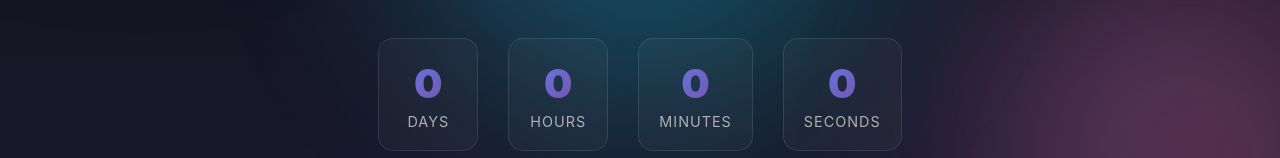
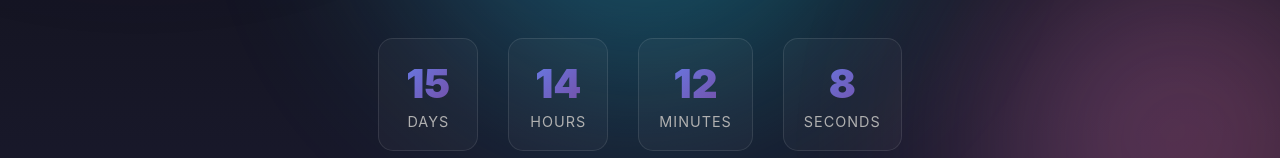
Before and after one commit to winnie14742/afore-hackathon, a Next.js app: page / in a window 1280 px wide. Shown: the part 551-709 px from the top of the page. Built offline with nearby package versions, Linux system fonts and the light colour scheme.

Commit message:
Update page.js

```diff
--- a/app/page.js
+++ b/app/page.js
@@ -13,7 +13,7 @@ export default function Home() {
 
   useEffect(() => {
     const updateCountdown = () => {
-      const eventDate = new Date('2025-03-01T09:00:00').getTime();
+      const eventDate = new Date('2025-08-23T09:00:00-07:00').getTime();
       const now = new Date().getTime();
       const distance = eventDate - now;
 
```
